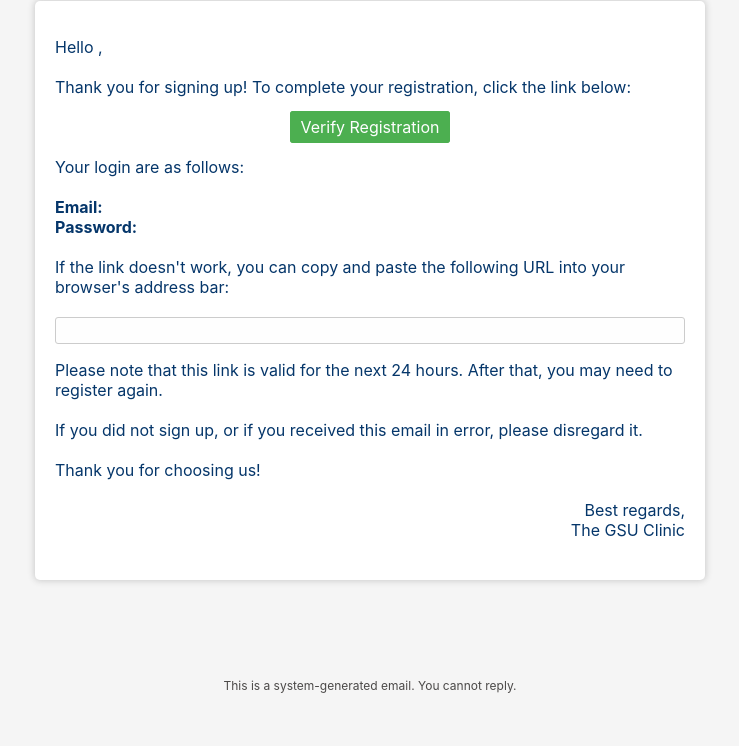
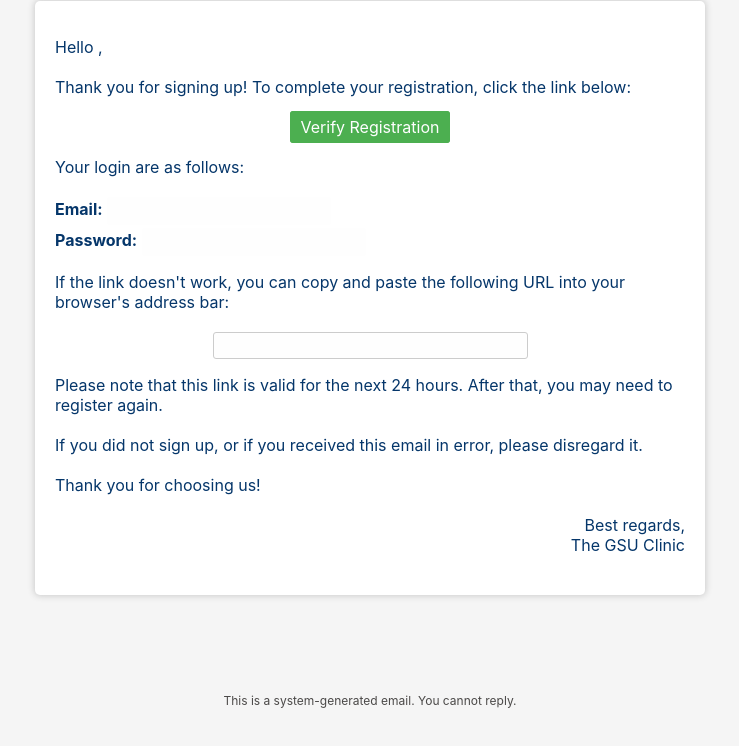
Before and after one commit to gsu-edu-ph-mis/clinico, a website: page data/view/emails/register.html in a window 1280 px wide. Shown: the part 54-800 px from the top of the page, without its empty margins (270-1009 px from the left). Drawn offline with nearby package versions, Linux system fonts and the light colour scheme; files that its build step writes are made by us from their sources.

Commit message:
Copyable

```diff
--- a/data/view/emails/register.html
+++ b/data/view/emails/register.html
@@ -9,15 +9,16 @@
     <a href="{{verificationLink}}" style="border: 1px solid #4caf50; border-radius: 3px; background: #4caf50; color: #fefefe; text-decoration: none; padding: 5px 10px">Verify Registration</a>
 </p>
 <p>Your login are as follows:</p>
-<p>
-    <strong>Email:</strong> {{email}}<br>
-    <strong>Password:</strong> {{password}}<br>
-
-</p>
+<div style="margin-bottom: 3px;">
+    <strong>Email:</strong> <input type="text" style="font-family: 'Courier New', Courier, monospace; font-size: 16px; border: none; background: #fefefe; padding: 5px 7px; border-radius: 3px;" readonly value="{{email}}">
+</div>
+<div>
+    <strong>Password:</strong> <input type="text" style="font-family: 'Courier New', Courier, monospace; font-size: 16px; border: none; background: #fefefe; padding: 5px 7px; border-radius: 3px;" readonly value="{{password}}">
+</div>
 <p>If the link doesn't work, you can copy and paste the following URL into your browser's address bar:</p>
 
-<div>
-    <input type="text" style="width:100%; border: 1px solid #ccc; background: #fefefe; padding: 5px 7px; text-align: center; border-radius: 3px;" readonly value="{{verificationLink}}">
+<div style="text-align: center;">
+    <input type="text" style="width: 50%; margin: auto; border: 1px solid #ccc; background: #fefefe; padding: 5px 7px; text-align: center; border-radius: 3px;" readonly value="{{verificationLink}}">
 </div>
 
 <p>Please note that this link is valid for the next 24 hours. After that, you may need to register again.</p>
```
